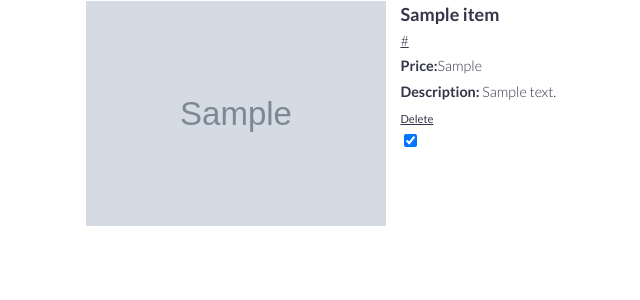
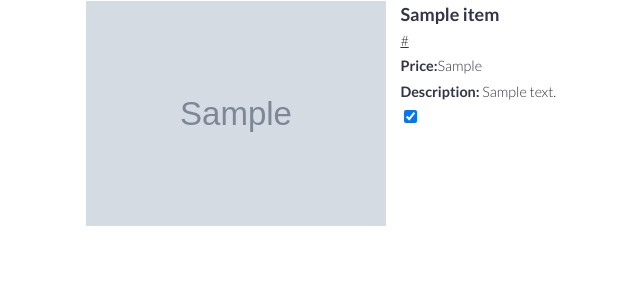
Before and after one commit to hawkaa/listfully, a Django app: template templates/share.html in a window 1280 px wide. Shown: the part 410-710 px from the top of the page, without its empty margins (74-714 px from the left). Run offline with Django 3.2, Linux system fonts and the light colour scheme; tables that the repository leaves empty hold one stand-in row (values such as "Sample post"); the template is opened without the code that fills it: values that come from a table or form of the project are taken from there, most other values are stand-ins (such as "Sample title", 1, 10 or a date in 2020); grey boxes marked "Sample" are stand-in pictures.

Commit message:
fix: remove delete buttton from shared list

```diff
--- a/templates/share.html
+++ b/templates/share.html
@@ -18,7 +18,6 @@
         </p>
         <p class="price_range"><b>Price:</b>{{ item.price_range }}</p>
         <p class="description"><b>Description:</b> {{ item.description }}</p>
-        <a class="delete" href='delete/{{item.id}}/'>Delete</a>
         <p id="items" value="{{ items }}"></p>
         <div class="buy-form">
           <form action="/lists/buy/" method="POST">
```
